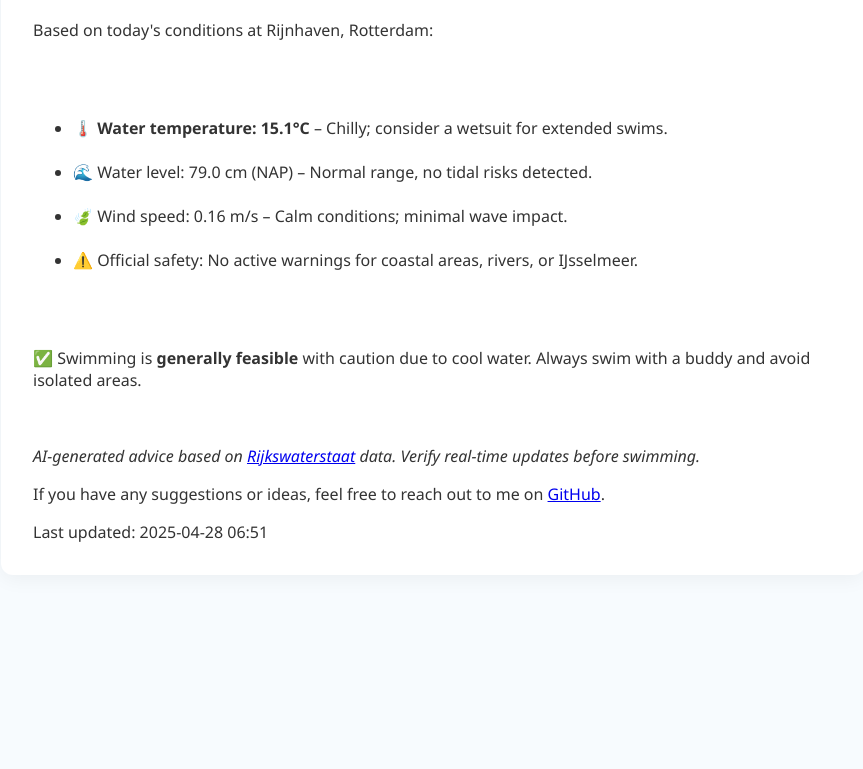
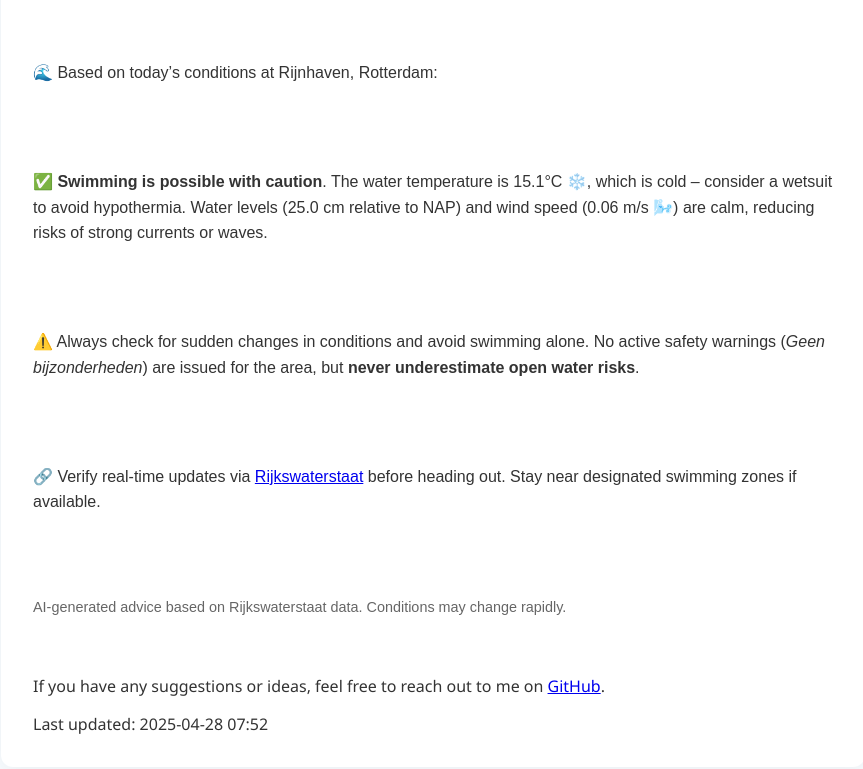
Before and after one commit to arianium/rws_data_ingester, a plain HTML site: page index.html in a window 1280 px wide. Shown: the part 131-900 px from the top of the page, without its empty margins (207-1070 px from the left). Before the commit the page ends 800 px from the top, so only its background shows below. Drawn offline with Linux system fonts and the light colour scheme.

Commit message:
Auto-update report: 2025-04-28 07:52

```diff
--- a/index.html
+++ b/index.html
@@ -25,11 +25,11 @@
 <body>
     <div class="container">
         <h1>🏊 Rijnhaven Swimming Advice</h1>
-        <div><p>Based on today's conditions at Rijnhaven, Rotterdam:</p><br><ul><br><li>🌡️ <strong>Water temperature: 15.1°C</strong> – Chilly; consider a wetsuit for extended swims.</li><br><li>🌊 Water level: 79.0 cm (NAP) – Normal range, no tidal risks detected.</li><br><li>🍃 Wind speed: 0.16 m/s – Calm conditions; minimal wave impact.</li><br><li>⚠️ Official safety: No active warnings for coastal areas, rivers, or IJsselmeer.</li><br></ul><br><p>✅ Swimming is <strong>generally feasible</strong> with caution due to cool water. Always swim with a buddy and avoid isolated areas.</p><br><p><em>AI-generated advice based on <a href="https://waterinfo.rws.nl" target="_blank">Rijkswaterstaat</a> data. Verify real-time updates before swimming.</em></p></div>
+        <div><div style="font-family: Arial, sans-serif; color: #333; line-height: 1.6;"><br>  <p>🌊 Based on today’s conditions at Rijnhaven, Rotterdam:</p><br>  <br>  <p><strong>✅ Swimming is possible with caution</strong>. The water temperature is 15.1°C ❄️, which is cold – consider a wetsuit to avoid hypothermia. Water levels (25.0 cm relative to NAP) and wind speed (0.06 m/s 🌬️) are calm, reducing risks of strong currents or waves.</p><br><br>  <p>⚠️ Always check for sudden changes in conditions and avoid swimming alone. No active safety warnings (<em>Geen bijzonderheden</em>) are issued for the area, but <strong>never underestimate open water risks</strong>.</p><br><br>  <p>🔗 Verify real-time updates via <a href="https://waterinfo.rws.nl" target="_blank">Rijkswaterstaat</a> before heading out. Stay near designated swimming zones if available.</p><br><br>  <p style="font-size: 0.9em; color: #666;">AI-generated advice based on Rijkswaterstaat data. Conditions may change rapidly.</p><br></div></div>
         <div class="contribution">
             <p>If you have any suggestions or ideas, feel free to reach out to me on <a href="https://github.com/arianium/rws_data_ingester">GitHub</a>.</p>
         </div>
-        <div class="timestamp">Last updated: 2025-04-28 06:51</div>
+        <div class="timestamp">Last updated: 2025-04-28 07:52</div>
     </div>
 </body>
 </html>
```
